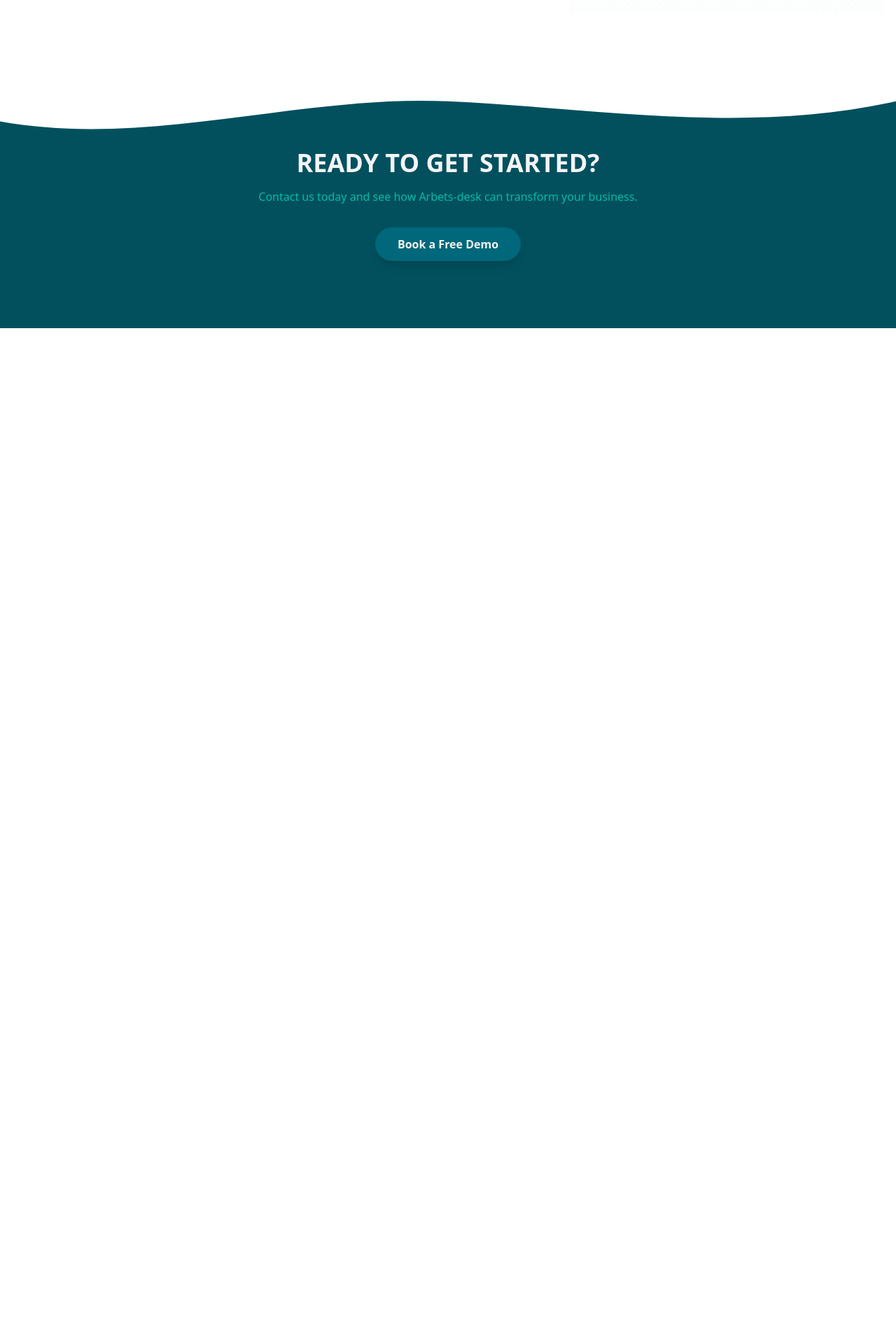
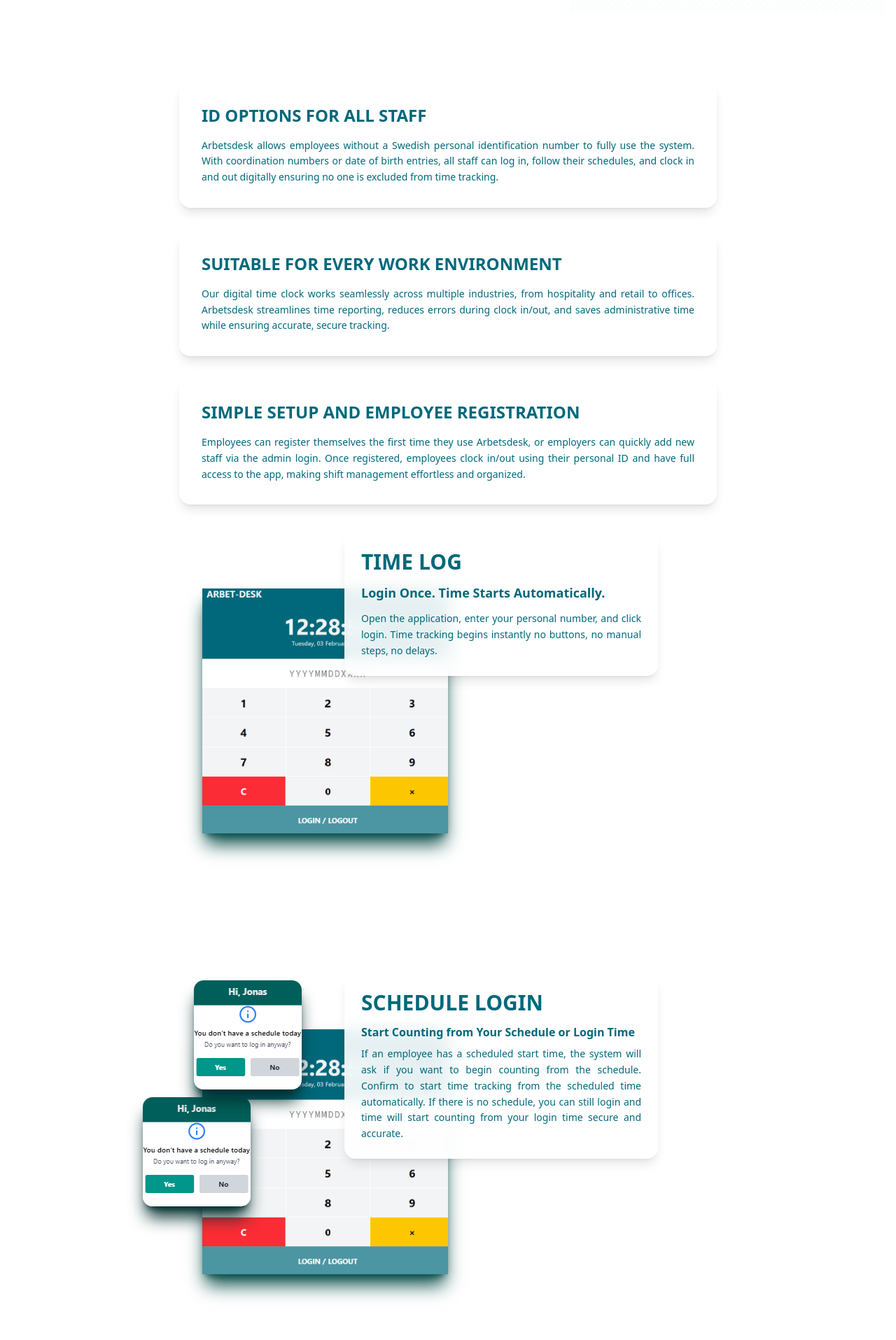
Before and after one commit to raselrzl/arbetsdesk, a Next.js app: page /features/timelog in a window 1280 px wide. Shown: the part 465-2380 px from the top of the page at 70% size. Before the commit the page ends 934 px from the top, so only its background shows below. Built offline with nearby package versions, Linux system fonts and the light colour scheme; no server answers.

Commit message:
contact page done

```diff
--- a/app/(mainpage)/features/timelog/page.tsx
+++ b/app/(mainpage)/features/timelog/page.tsx
@@ -14,15 +14,15 @@ export default function HomePage() {
           whileInView={{ opacity: 1, y: 0 }}
           viewport={{ once: true }}
           transition={{ duration: 0.5 }}
-          className="flex-1 text-left"
+          className="flex-2 text-left"
         >
           <h1 className="text-3xl font-extrabold mb-6 text-[#00687a] uppercase">
             Digital Time Clock
           </h1>
-          <h2 className="text-xl font-semibold mb-6 text-gray-800">
+          <h2 className="text-xl font-semibold mb-6 text-[#00687a]">
             Designed for both employees and managers
           </h2>
-          <p className="text-gray-700 text-lg md:text-xl leading-relaxed">
+          <p className="text-[#00687a] text-sm leading-relaxed text-justify">
             Our smart time tracking system makes managing staff schedules
             effortless. No clock-ins or outs are missed, and managers can easily
             review and approve schedule adjustments with instant notifications.
@@ -37,7 +37,7 @@ export default function HomePage() {
           whileInView={{ opacity: 1, x: 0 }}
           viewport={{ once: true }}
           transition={{ duration: 0.6 }}
-          className="flex-1 flex justify-center md:justify-end"
+          className="flex-2 flex justify-center md:justify-end"
         >
           <div className="w-[360px] md:w-[450px] bg-white rounded-xl relative">
             <Image
@@ -49,6 +49,177 @@ export default function HomePage() {
             />
           </div>
         </motion.div>
+      </section>
+      <section className="w-full px-4">
+        <div className="max-w-3xl mx-auto grid gap-8 md:grid-cols-1 mb-30">
+          {/* BOX 1 */}
+          <div className="bg-white text-[#00687a] p-8 rounded-2xl shadow-lg">
+            <h2 className="text-2xl font-extrabold mb-4 uppercase">
+              ID OPTIONS FOR ALL STAFF
+            </h2>
+            <p className="text-sm leading-relaxed text-justify">
+              Arbetsdesk allows employees without a Swedish personal
+              identification number to fully use the system. With coordination
+              numbers or date of birth entries, all staff can log in, follow
+              their schedules, and clock in and out digitally ensuring no one is
+              excluded from time tracking.
+            </p>
+          </div>
+
+          {/* BOX 2 */}
+          <div className="bg-white text-[#00687a] p-8 rounded-2xl shadow-lg">
+            <h2 className="text-2xl font-extrabold mb-4 uppercase">
+              SUITABLE FOR EVERY WORK ENVIRONMENT
+            </h2>
+            <p className="text-sm leading-relaxed text-justify">
+              Our digital time clock works seamlessly across multiple
+              industries, from hospitality and retail to offices. Arbetsdesk
+              streamlines time reporting, reduces errors during clock in/out,
+              and saves administrative time while ensuring accurate, secure
+              tracking.
+            </p>
+          </div>
+
+          {/* BOX 3 */}
+          <div className="bg-white text-[#00687a] p-8 rounded-2xl shadow-lg">
+            <h2 className="text-2xl font-extrabold mb-4 uppercase">
+              SIMPLE SETUP AND EMPLOYEE REGISTRATION
+            </h2>
+            <p className="text-sm leading-relaxed text-justify">
+              Employees can register themselves the first time they use
+              Arbetsdesk, or employers can quickly add new staff via the admin
+              login. Once registered, employees clock in/out using their
+              personal ID and have full access to the app, making shift
+              management effortless and organized.
+            </p>
+          </div>
+        </div>
+      </section>
+
+      <section className="mt-20 mb-70 w-full ">
+        <div className="max-w-7xl mx-auto px-4 grid grid-cols-1 md:grid-cols-2 items-center">
+          {/* RIGHT – VIDEO + FLOATING TEXT */}
+          <motion.div
+            initial={{ opacity: 0, x: 20 }}
+            whileInView={{ opacity: 1, x: 0 }}
+            viewport={{ once: true }}
+            transition={{ duration: 0.6 }}
+            className="relative flex justify-center md:justify-end"
+          >
+            {/* VIDEO */}
+            <div className="w-auto h-[350px] relative">
+              <img
+                src="/timelog/timepad1.png"
+                alt=""
+                className="w-auto h-[350px] object-contain shadow-xl shadow-teal-900"
+              />
+
+              {/* MOBILE TEXT – bottom 10% overlap */}
+              <div className="md:hidden absolute bottom-20 left-1/2 -translate-x-1/2 translate-y-[90%] w-[90%] bg-white/90 backdrop-blur-md p-5 rounded-2xl shadow-lg text-center z-10">
+                <h1 className="text-xl font-extrabold mb-2 text-[#00687a] uppercase">
+                  Time log
+                </h1>
+                <h2 className="text-base font-semibold mb-2 text-[#00687a]">
+                  Login Once. Time Starts Automatically.
+                </h2>
+                <p className="text-[#00687a] text-sm leading-relaxed text-justify">
+                  Open the application, enter your personal number, and click
+                  login. Your work time starts counting instantly no manual
+                  steps required.
+                </p>
+              </div>
+            </div>
+
+            {/* DESKTOP FLOATING TEXT */}
+            <div className="hidden md:block absolute -top-20 right-[-300px] max-w-md bg-white/90 backdrop-blur-md p-6 rounded-2xl shadow-lg">
+              <h1 className="text-3xl font-extrabold mb-3 text-[#00687a] uppercase">
+                Time log
+              </h1>
+              <h2 className="text-lg font-semibold mb-3 text-[#00687a]">
+                Login Once. Time Starts Automatically.
+              </h2>
+              <p className="text-[#00687a] text-sm leading-relaxed text-justify">
+                Open the application, enter your personal number, and click
+                login. Time tracking begins instantly no buttons, no manual
+                steps, no delays.
+              </p>
+            </div>
+          </motion.div>
+        </div>
+      </section>
+
+      <section className="mt-20 mb-30 w-full pb-20">
+        <div className="max-w-7xl mx-auto px-4 grid grid-cols-1 md:grid-cols-2 items-center">
+          {/* RIGHT – VIDEO + FLOATING TEXT */}
+          <motion.div
+            initial={{ opacity: 0, x: 20 }}
+            whileInView={{ opacity: 1, x: 0 }}
+            viewport={{ once: true }}
+            transition={{ duration: 0.6 }}
+            className="relative flex justify-center md:justify-end"
+          >
+            {/* MAIN IMAGE */}
+            <div className="w-auto h-[350px] relative">
+              <img
+                src="/timelog/timepad1.png"
+                alt="Main"
+                className="w-auto h-[350px] object-contain shadow-xl shadow-teal-900"
+              />
+
+              {/* SMALL CENTERED IMAGE */}
+              <div className="absolute top-1/2 left-1/2 md:-left-2 -translate-x-1/2 -translate-y-1/2 flex items-center justify-center">
+                <img
+                  src="/timelog/tl3.png"
+                  alt="Small Icon"
+                  className="w-ful h-full rounded-xl shadow-xl shadow-teal-950"
+                />
+              </div>
+
+              {/* SMALL CENTERED IMAGE */}
+              <div className="absolute top-2 left-1/2 md:-left-2 -translate-x-1 -translate-y-1/2 flex items-center justify-center">
+                <img
+                  src="/timelog/tl3.png"
+                  alt="Small Icon"
+                  className="w-ful h-full rounded-xl shadow-xl shadow-teal-950"
+                />
+              </div>
+
+              {/* MOBILE TEXT – bottom 10% overlap */}
+              <div className="md:hidden absolute bottom-20 left-1/2 -translate-x-1/2 translate-y-[90%] w-[90%] bg-white/90 backdrop-blur-md p-5 rounded-2xl shadow-lg text-center z-10">
+                <h1 className="text-xl font-extrabold mb-2 text-[#00687a] uppercase">
+                  Schedule Login
+                </h1>
+                <h2 className="text-base font-semibold mb-2 text-[#00687a]">
+                  Start Counting from Your Schedule or Login Time
+                </h2>
+                <p className="text-[#00687a] text-sm leading-relaxed text-justify">
+                  If an employee has a scheduled start time, the system will ask
+                  if you want to begin counting from the schedule. Confirm to
+                  start time tracking from the scheduled time automatically. If
+                  there is no schedule, you can still login and time will start
+                  counting from your login time secure and accurate.
+                </p>
+              </div>
+            </div>
+
+            {/* DESKTOP FLOATING TEXT */}
+            <div className="hidden md:block absolute -top-20 right-[-300px] max-w-md bg-white/90 backdrop-blur-md p-6 rounded-2xl shadow-lg">
+              <h1 className="text-3xl font-extrabold mb-3 text-[#00687a] uppercase">
+                Schedule Login
+              </h1>
+              <h2 className="text-base font-semibold mb-2 text-[#00687a]">
+                Start Counting from Your Schedule or Login Time
+              </h2>
+              <p className="text-[#00687a] text-sm leading-relaxed text-justify">
+                If an employee has a scheduled start time, the system will ask
+                if you want to begin counting from the schedule. Confirm to
+                start time tracking from the scheduled time automatically. If
+                there is no schedule, you can still login and time will start
+                counting from your login time secure and accurate.
+              </p>
+            </div>
+          </motion.div>
+        </div>
       </section>
 
       {/* CTA – unchanged */}
```
Also changed, not shown: public/timelog/timelogpad.png (added), public/timelog/timepad1.png (added).
